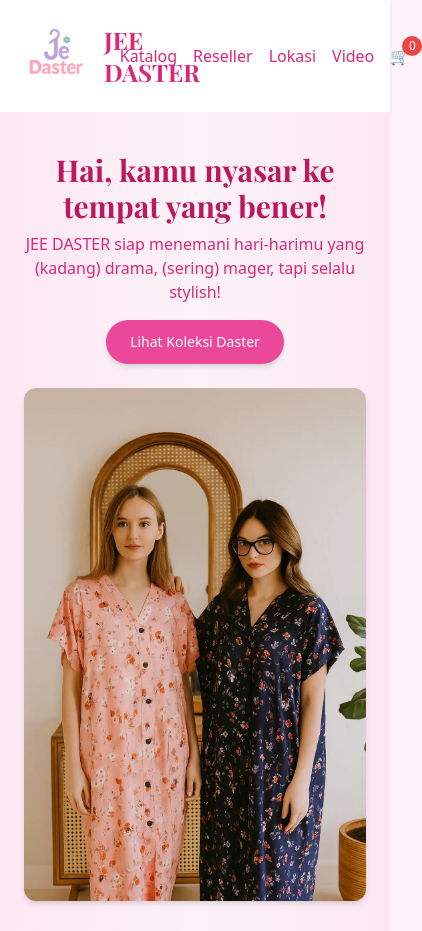
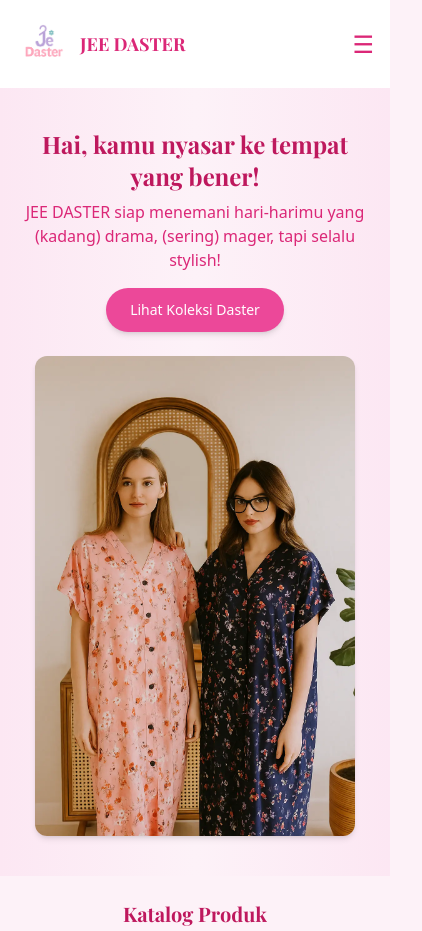
Before and after one commit to jeedaster/web1.1, a plain HTML site: page index.html in a window 390 px wide. Shown: the top 931 px of the page, 422 px wide, since content can reach past the window. Drawn offline with nearby package versions, Linux system fonts and the light colour scheme.

Commit message:
tes new ap

```diff
--- a/index.html
+++ b/index.html
@@ -5,6 +5,17 @@
   <meta name="viewport" content="width=device-width, initial-scale=1.0" />
   <title>JEE DASTER</title>
   <script src="https://cdn.tailwindcss.com"></script>
+  <script>
+    tailwind.config = {
+      theme: {
+        extend: {
+          screens: {
+            xs: '360px',
+          },
+        },
+      },
+    }
+  </script>
   <link href="https://fonts.googleapis.com/css2?family=Playfair+Display:wght@500;700&family=Poppins&display=swap" rel="stylesheet">
   <script src="https://unpkg.com/aos@2.3.1/dist/aos.js"></script>
   <link href="https://unpkg.com/aos@2.3.1/dist/aos.css" rel="stylesheet">
@@ -27,12 +38,8 @@
       animation: bounce 2s infinite;
     }
     @keyframes bounce {
-      0%, 100% {
-        transform: translateY(0);
-      }
-      50% {
-        transform: translateY(-5px);
-      }
+      0%, 100% { transform: translateY(0); }
+      50% { transform: translateY(-5px); }
     }
   </style>
 </head>
@@ -40,19 +47,26 @@
   <!-- Header -->
   <header class="bg-white shadow p-4 flex justify-between items-center">
   <div class="flex items-center space-x-2">
-      <img src="logo/logo.png" alt="Logo JEE DASTER" class="w-20 h-20">
-      <h1 class="text-2xl font-bold text-pink-600">JEE DASTER</h1>
+    <img src="logo/logo.png" alt="Logo JEE DASTER" class="w-14 h-14 sm:w-20 sm:h-20 object-contain">
+    <h1 class="text-lg sm:text-2xl font-bold text-pink-600">JEE DASTER</h1>
   </div>
-    <nav class="flex items-center space-x-4">
-      <a href="#katalog" class="text-pink-600 hover:underline">Katalog</a>
-      <a href="#reseller" class="text-pink-600 hover:underline">Reseller</a>
-      <a href="#lokasi" class="text-pink-600 hover:underline">Lokasi</a>
-      <a href="#video" class="text-pink-600 hover:underline">Video</a>
+  <button class="sm:hidden text-pink-600 text-2xl" onclick="document.getElementById('mobileNav').classList.toggle('hidden')">☰</button>
+  <nav class="hidden sm:flex items-center space-x-4">
+    <a href="#katalog" class="text-pink-600 hover:underline text-sm sm:text-base">Katalog</a>
+    <a href="#reseller" class="text-pink-600 hover:underline text-sm sm:text-base">Reseller</a>
+    <a href="#lokasi" class="text-pink-600 hover:underline text-sm sm:text-base">Lokasi</a>
+    <a href="#video" class="text-pink-600 hover:underline text-sm sm:text-base">Video</a>
     <button id="cartButton" class="relative text-pink-600">
       🛒<span id="cart-count" class="absolute -top-2 -right-3 bg-red-500 text-white text-xs w-5 h-5 rounded-full flex items-center justify-center">0</span>
     </button>
   </nav>
 </header>
+  <nav id="mobileNav" class="sm:hidden bg-white shadow-md px-4 py-2 space-y-2 hidden">
+  <a href="#katalog" class="block text-pink-600">Katalog</a>
+  <a href="#reseller" class="block text-pink-600">Reseller</a>
+  <a href="#lokasi" class="block text-pink-600">Lokasi</a>
+  <a href="#video" class="block text-pink-600">Video</a>
+</nav>
   <!-- Modal Keranjang -->
   <div id="cartModal" class="modal fixed inset-0 z-50 bg-black bg-opacity-50 justify-center items-center">
     <div class="bg-white p-6 rounded-xl w-11/12 max-w-md relative">
@@ -64,17 +78,16 @@
   </div>
 
   <!-- Hero Banner -->
-  <section class="flex flex-col md:flex-row items-center justify-between px-6 py-10 bg-gradient-to-r from-pink-100 via-pink-50 to-pink-100">
+  <section class="flex flex-col md:flex-row items-center justify-between px-4 sm:px-6 py-10 bg-gradient-to-r from-pink-100 via-pink-50 to-pink-100">
   <div class="text-center md:text-left md:w-1/2">
-    <h2 class="text-3xl font-semibold text-pink-700">Hai, kamu nyasar ke tempat yang bener!</h2>
+    <h2 class="text-2xl sm:text-3xl font-semibold text-pink-700">Hai, kamu nyasar ke tempat yang bener!</h2>
     <p class="mt-2 text-pink-600">JEE DASTER siap menemani hari-harimu yang (kadang) drama, (sering) mager, tapi selalu stylish!</p>
     <a href="#katalog" class="mt-4 inline-block bg-pink-500 text-white px-6 py-3 rounded-full text-sm hover:bg-pink-600 shadow-md">
       Lihat Koleksi Daster
     </a>
   </div>
-  <img src="ccprod/hb.webp" alt="Daster Cantik" class="mt-6 md:mt-0 md:w-1/3 rounded-xl shadow-md">
+  <img src="ccprod/hb.webp" alt="Daster Cantik" class="mt-6 md:mt-0 w-full max-w-xs md:max-w-sm rounded-xl shadow-md">
 </section>
-
 
   <!-- Katalog Produk -->
   <section id="katalog" class="p-6">
```
Lines whose indentation alone changed are shown as unchanged.
